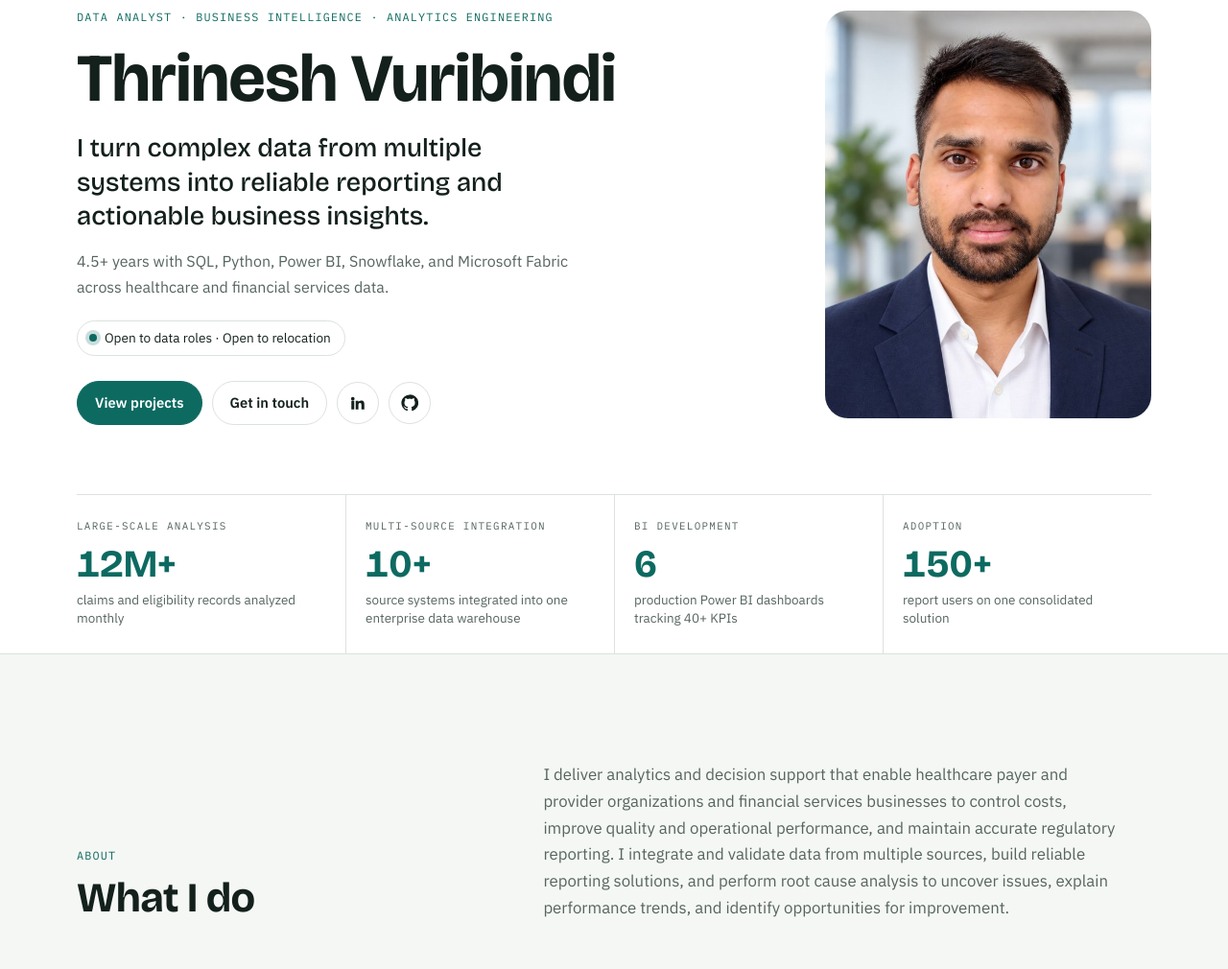
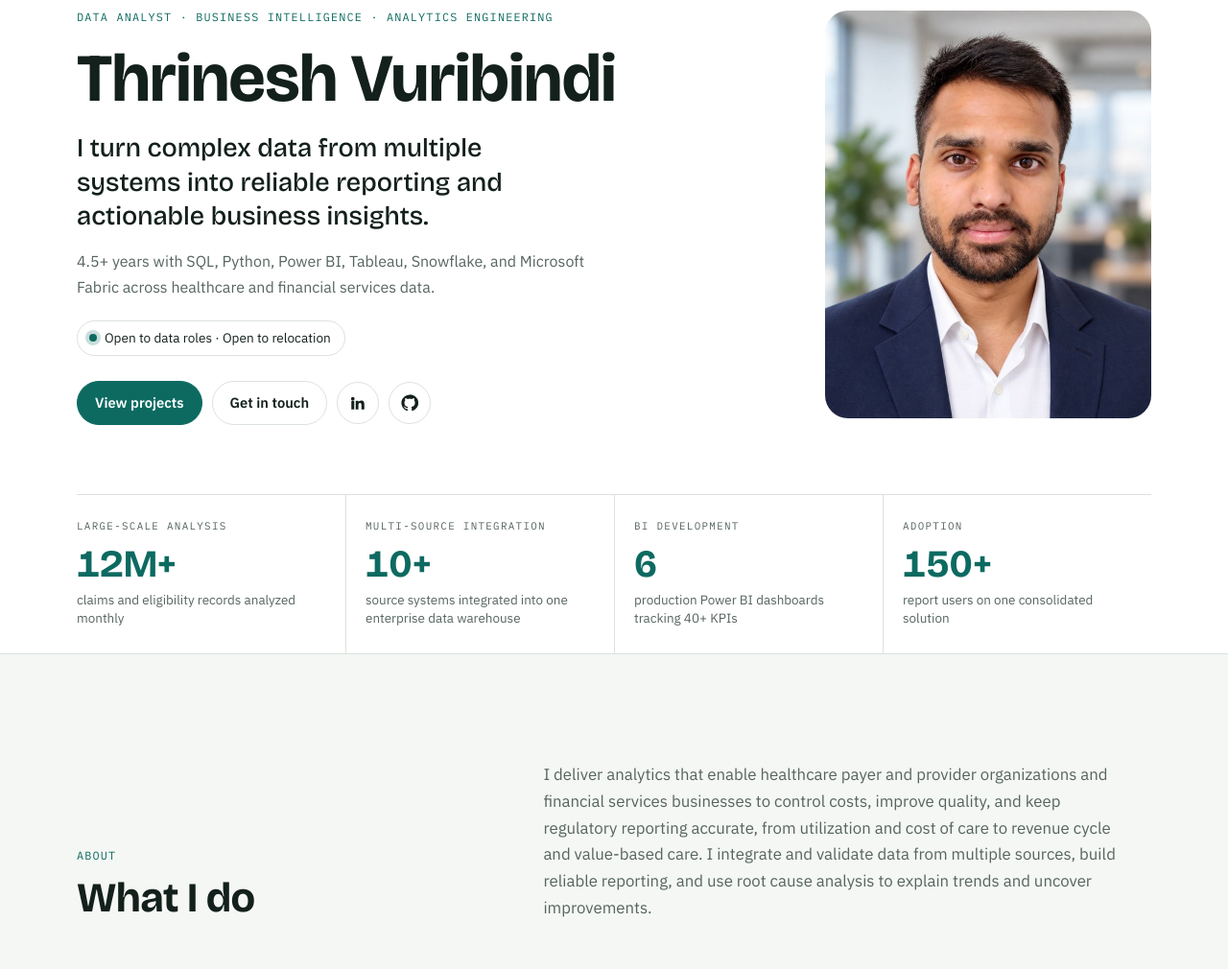
Before and after one commit to thrinesh13/thrinesh13.github.io, a plain HTML site: page index.html in a window 1280 px wide. Shown: the part 156-1166 px from the top of the page at 96% size. Drawn offline with nearby package versions, Linux system fonts and the light colour scheme.

Commit message:
Add healthcare domain keywords, tighten What I do intro, add Tableau to hero

```diff
--- a/index.html
+++ b/index.html
@@ -239,7 +239,7 @@ footer .wrap{display:flex;justify-content:space-between;align-items:center;flex-
         <span class="eyebrow">Data Analyst · Business Intelligence · Analytics Engineering</span>
         <h1>Thrinesh Vuribindi</h1>
         <p class="headline">I turn complex data from multiple systems into reliable reporting and actionable business insights.</p>
-        <p class="sub">4.5+ years with SQL, Python, Power BI, Snowflake, and Microsoft Fabric across healthcare and financial services data.</p>
+        <p class="sub">4.5+ years with SQL, Python, Power BI, Tableau, Snowflake, and Microsoft Fabric across healthcare and financial services data.</p>
         <span class="status">Open to data roles · Open to relocation</span>
         <div class="actions">
           <a class="btn primary" href="#projects">View projects</a>
@@ -266,7 +266,7 @@ footer .wrap{display:flex;justify-content:space-between;align-items:center;flex-
   <div class="wrap">
     <div class="head">
       <div><span class="eyebrow">About</span><h2 id="about-h">What I do</h2></div>
-      <p>I deliver analytics and decision support that enable healthcare payer and provider organizations and financial services businesses to control costs, improve quality and operational performance, and maintain accurate regulatory reporting. I integrate and validate data from multiple sources, build reliable reporting solutions, and perform root cause analysis to uncover issues, explain performance trends, and identify opportunities for improvement.</p>
+      <p>I deliver analytics that enable healthcare payer and provider organizations and financial services businesses to control costs, improve quality, and keep regulatory reporting accurate, from utilization and cost of care to revenue cycle and value-based care. I integrate and validate data from multiple sources, build reliable reporting, and use root cause analysis to explain trends and uncover improvements.</p>
     </div>
     <div class="caps">
       <article class="cap"><h3>SQL and analytics</h3><p>Exploratory, ad hoc, and root cause analysis in SQL and Python on millions of records, explaining claims utilization, cost and reimbursement trends, and budget variances.</p></article>
@@ -293,7 +293,7 @@ footer .wrap{display:flex;justify-content:space-between;align-items:center;flex-
         <div class="scard"><h3>Data modeling</h3><ul><li>Star schema</li><li>Dimensional modeling</li><li>Medallion architecture</li><li>Data warehousing</li></ul></div>
         <div class="scard"><h3>Data quality and governance</h3><ul><li>Data profiling</li><li>Validation</li><li>Reconciliation</li><li>Data lineage</li><li>Metadata</li><li>Regression testing</li></ul></div>
         <div class="scard"><h3>Delivery</h3><ul><li>Requirements gathering</li><li>Functional specifications</li><li>UAT</li><li>Agile/Scrum</li><li>Jira</li><li>Git</li><li>Stakeholder management</li></ul></div>
-        <div class="scard hc"><h3>Healthcare data</h3><ul><li>Claims and eligibility</li><li>Epic EHR (Clarity, Caboodle)</li><li>HL7</li><li>DRG and hospital billing</li><li>HEDIS/Stars</li><li>Risk adjustment (HCC, RADV)</li><li>ICD-10/CPT/HCPCS</li><li>CMS</li><li>HIPAA</li></ul></div>
+        <div class="scard hc"><h3>Healthcare data</h3><ul><li>Claims and eligibility (837/835)</li><li>Utilization and cost of care</li><li>Value-based care</li><li>Epic EHR and HL7</li><li>Revenue cycle and DRG</li><li>HEDIS/Stars</li><li>Risk adjustment (HCC, RADV)</li><li>ICD-10/CPT/HCPCS</li><li>Medicaid, Medicare, HIPAA</li></ul></div>
     </div>
   </div>
 </section>
```
